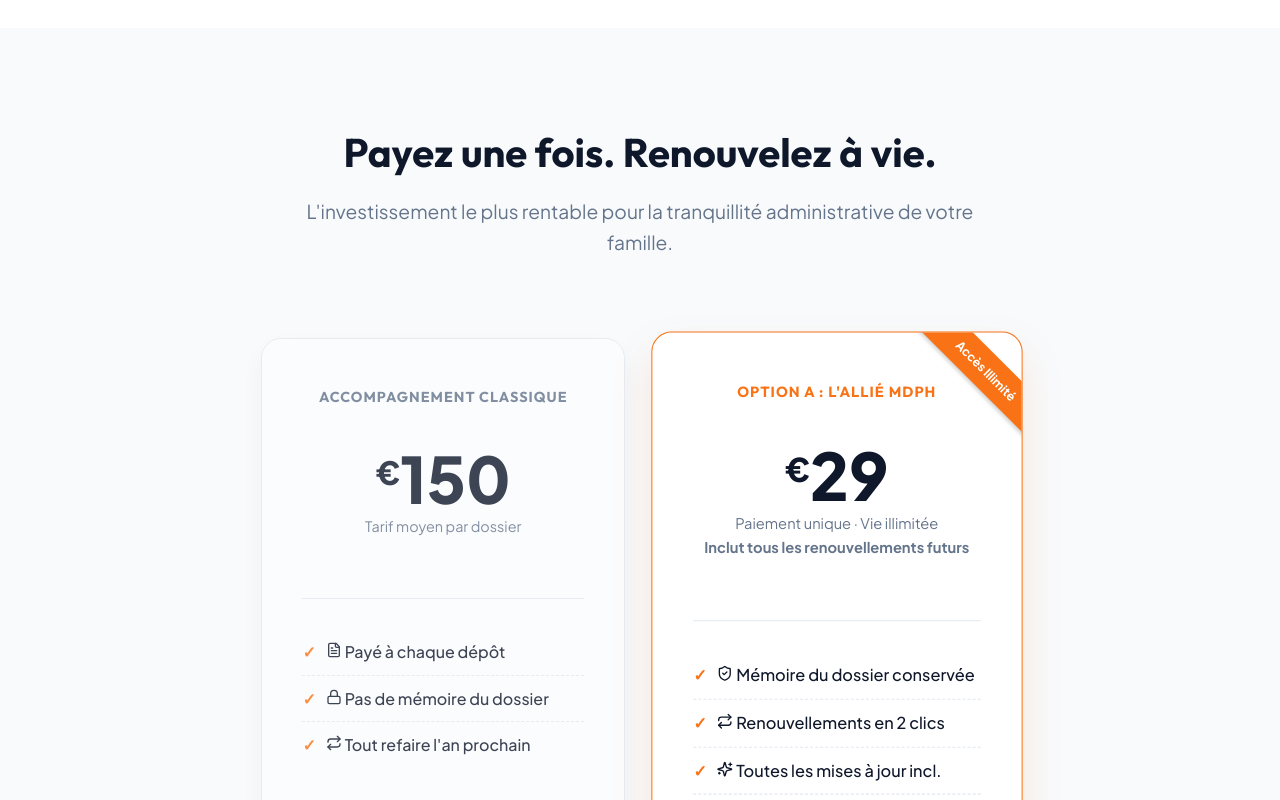
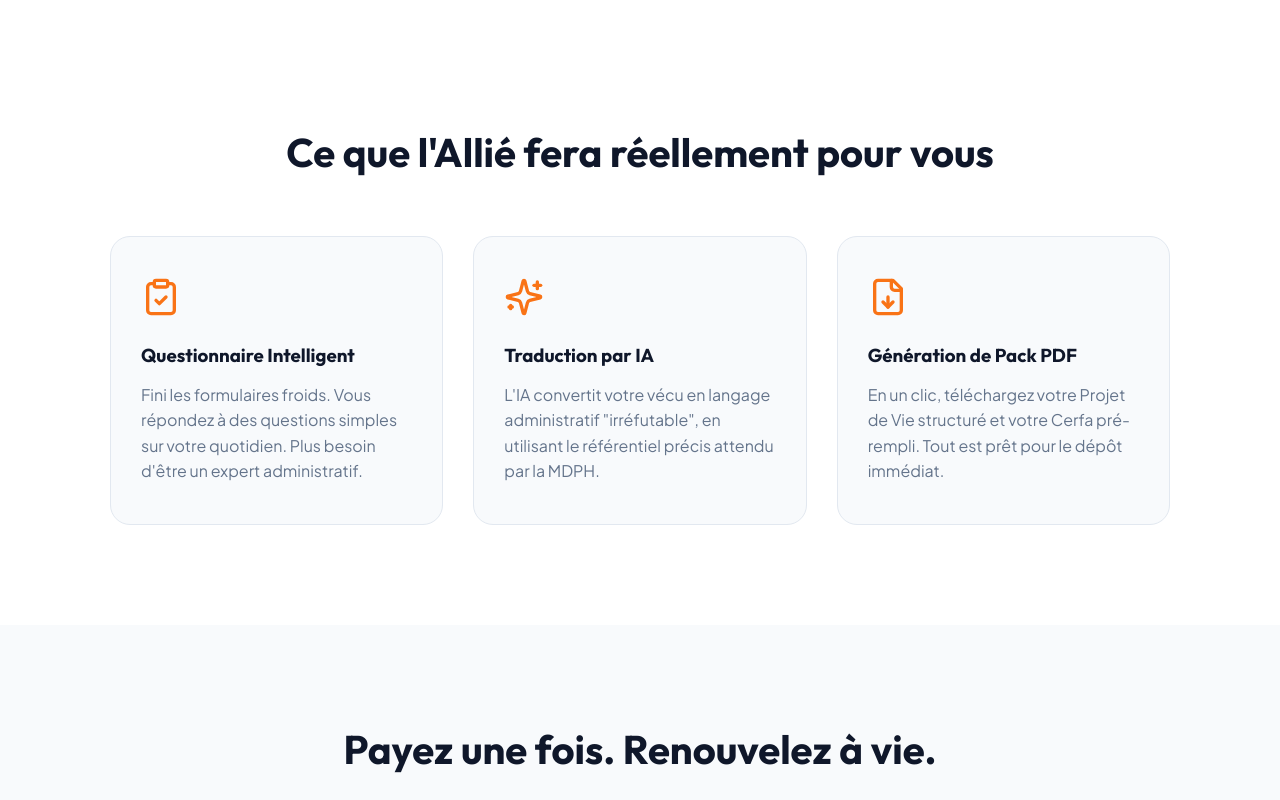
Before and after one commit to Dxne-Dev/mdph-alliee, a React (Vite) app: page / in a window 1280 px wide. Shown: the part 3540-4340 px from the top of the page. Built offline with nearby package versions, Linux system fonts and the light colour scheme; no server answers.

Commit message:
UI: Ajout de la section Capacités MVP et alignement des cards

```diff
--- a/src/App.tsx
+++ b/src/App.tsx
@@ -4,6 +4,7 @@ import { Hero } from './components/Hero';
 import { Problem } from './components/Problem';
 import { Solution } from './components/Solution';
 import { Pack } from './components/Pack';
+import { MVPCapabilities } from './components/MVPCapabilities';
 import { Pricing } from './components/Pricing';
 import { FAQ } from './components/FAQ';
 import { Footer } from './components/Footer';
@@ -43,6 +44,7 @@ function App() {
                 <Problem />
                 <Solution />
                 <Pack onCtaClick={() => openModal('founder')} />
+                <MVPCapabilities />
                 <Pricing onCtaClick={(mode) => openModal(mode)} />
                 <FAQ />
             </main>
--- /dev/null
+++ b/src/components/MVPCapabilities.tsx
@@ -0,0 +1,69 @@
+import { ClipboardCheck, Sparkles, FileDown } from 'lucide-react';
+
+export const MVPCapabilities = () => {
+    return (
+        <section className="section-mvp" style={{ padding: '100px 0', background: 'white' }}>
+            <div className="container" style={{ textAlign: 'center' }}>
+                <h2 className="section-title" style={{ marginBottom: '60px' }}>
+                    Ce que l'Allié fera réellement pour vous
+                </h2>
+
+                <div className="mvp-grid" style={{
+                    display: 'grid',
+                    gridTemplateColumns: 'repeat(3, 1fr)',
+                    gap: '30px',
+                    maxWidth: '1200px',
+                    margin: '0 auto'
+                }}>
+                    {/* Card 1 */}
+                    <div className="mvp-card" style={{
+                        padding: '40px 30px',
+                        background: '#f8fafc',
+                        borderRadius: 'var(--radius-lg)',
+                        border: '1px solid var(--border-subtle)',
+                        textAlign: 'left',
+                        transition: 'transform 0.3s'
+                    }}>
+                        <div style={{ color: 'var(--accent)', marginBottom: '20px' }}><ClipboardCheck size={40} /></div>
+                        <h3 style={{ marginBottom: '15px' }}>Questionnaire Intelligent</h3>
+                        <p style={{ color: 'var(--text-muted)' }}>
+                            Fini les formulaires froids. Vous répondez à des questions simples sur votre quotidien. Plus besoin d'être un expert administratif.
+                        </p>
+                    </div>
+
+                    {/* Card 2 */}
+                    <div className="mvp-card" style={{
+                        padding: '40px 30px',
+                        background: '#f8fafc',
+                        borderRadius: 'var(--radius-lg)',
+                        border: '1px solid var(--border-subtle)',
+                        textAlign: 'left',
+                        transition: 'transform 0.3s'
+                    }}>
+                        <div style={{ color: 'var(--accent)', marginBottom: '20px' }}><Sparkles size={40} /></div>
+                        <h3 style={{ marginBottom: '15px' }}>Traduction par IA</h3>
+                        <p style={{ color: 'var(--text-muted)' }}>
+                            L'IA convertit votre vécu en langage administratif "irréfutable", en utilisant le référentiel précis attendu par la MDPH.
+                        </p>
+                    </div>
+
+                    {/* Card 3 */}
+                    <div className="mvp-card" style={{
+                        padding: '40px 30px',
+                        background: '#f8fafc',
+                        borderRadius: 'var(--radius-lg)',
+                        border: '1px solid var(--border-subtle)',
+                        textAlign: 'left',
+                        transition: 'transform 0.3s'
+                    }}>
+                        <div style={{ color: 'var(--accent)', marginBottom: '20px' }}><FileDown size={40} /></div>
+                        <h3 style={{ marginBottom: '15px' }}>Génération de Pack PDF</h3>
+                        <p style={{ color: 'var(--text-muted)' }}>
+                            En un clic, téléchargez votre Projet de Vie structuré et votre Cerfa pré-rempli. Tout est prêt pour le dépôt immédiat.
+                        </p>
+                    </div>
+                </div>
+            </div>
+        </section>
+    );
+};
--- a/src/index.css
+++ b/src/index.css
@@ -519,10 +519,26 @@ img {
 /* Pricing Grid & Cards */
 .pricing-grid {
     display: grid;
-    grid-template-columns: repeat(auto-fit, minmax(350px, 1fr));
+    grid-template-columns: repeat(3, 1fr);
     gap: 30px;
-    max-width: 900px;
+    max-width: 1200px;
     margin: 0 auto;
+}
+
+@media (max-width: 1024px) {
+    .pricing-grid, .mvp-grid {
+        grid-template-columns: repeat(2, 1fr);
+    }
+}
+
+@media (max-width: 768px) {
+    .pricing-grid, .mvp-grid {
+        grid-template-columns: 1fr;
+    }
+
+    .pricing-card.recommended {
+        transform: none;
+    }
 }
 
 .pricing-card {
```
Also changed, not shown: 1 other file (tests, documents, lock files or other folders).
